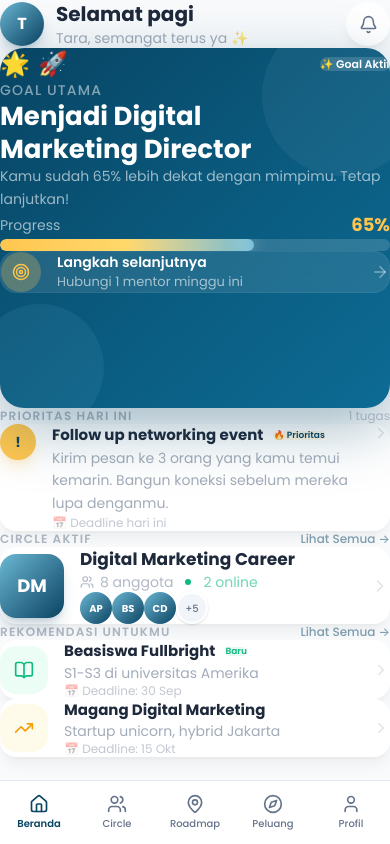
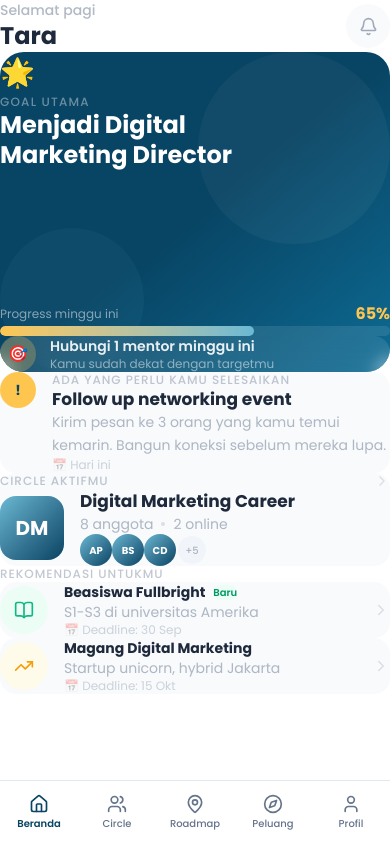
Before and after one commit to beautifio/beautifio-web, a Next.js app: page / in a window 390 px wide. Built offline with nearby package versions, Linux system fonts and the light colour scheme.

Commit message:
Homepage redesign v2 - premium mobile experience

```diff
--- a/src/app/page.tsx
+++ b/src/app/page.tsx
@@ -9,13 +9,9 @@ import {
   User,
   ChevronRight,
   Bell,
-  Sparkles,
   BookOpen,
-  Target,
   TrendingUp,
-  ArrowRight,
 } from "lucide-react";
-import { Badge } from "@/components/ui/badge";
 import { Avatar } from "@/components/ui/avatar";
 import { BottomNavigation } from "@/components/ui/bottom-nav";
 
@@ -28,82 +24,64 @@ const navItems = [
 ];
 
 export default function HomePage() {
-  const [activeTab, setActiveTab] = useState("home");
+  const [activeTab] = useState("home");
 
   return (
-    <div className="min-h-screen bg-bg">
-      <div className="max-w-[420px] mx-auto">
+    <div className="min-h-screen bg-surface pb-24">
+      <div className="max-w-[430px] mx-auto">
 
         {/* ─── Header ─────────────────────── */}
-        <header className="flex items-center justify-between px-6 pt-8 pb-2">
-          <div className="flex items-center gap-3">
-            <div className="w-11 h-11 rounded-full bg-gradient-to-br from-secondary to-primary flex items-center justify-center text-white text-base font-bold shadow-lg shadow-primary/20">
-              T
+        <header className="flex items-center justify-between px-6 pt-7 pb-3">
+          <div>
+            <p className="text-sm text-text-secondary/50 font-medium">Selamat pagi</p>
+            <h1 className="text-2xl font-bold text-text-primary -mt-0.5">Tara</h1>
           </div>
-            <div>
-              <h1 className="text-xl font-bold text-text-primary">Selamat pagi</h1>
-              <p className="text-sm text-text-secondary/60">Tara, semangat terus ya ✨</p>
-            </div>
-          </div>
-          <button className="w-11 h-11 rounded-full bg-surface flex items-center justify-center cursor-pointer shadow-lg shadow-black/5 hover:shadow-xl transition-shadow">
-            <Bell size={19} className="text-text-secondary" />
+          <button className="w-11 h-11 rounded-full bg-bg flex items-center justify-center cursor-pointer hover:bg-muted transition-colors">
+            <Bell size={19} className="text-text-secondary/60" />
           </button>
         </header>
 
-        {/* ─── Hero Goal Card ──────────────── */}
-        <section className="px-6 mt-6 mb-20">
-          <div className="rounded-3xl bg-gradient-to-br from-primary via-[#0a5a7e] to-[#0d6b94] p-8 text-white shadow-[0_20px_60px_rgba(8,68,99,0.35)] min-h-[360px] flex flex-col relative overflow-hidden">
-            <div className="absolute -top-8 -right-8 w-40 h-40 rounded-full bg-white/5" />
-            <div className="absolute -bottom-6 -left-6 w-32 h-32 rounded-full bg-secondary/10" />
+        {/* ─── Hero Card ──────────────────── */}
+        <section className="px-6 mt-6 mb-24">
+          <div className="rounded-3xl bg-gradient-to-br from-primary via-primary to-[#0d6b94] text-white overflow-hidden relative"
+            style={{ height: "320px" }}
+          >
+            <div className="absolute top-0 right-0 w-48 h-48 rounded-full bg-white/[0.04] -mr-16 -mt-16" />
+            <div className="absolute bottom-0 left-0 w-36 h-36 rounded-full bg-secondary/[0.06] -ml-12 -mb-12" />
 
-            <div className="relative z-10 flex flex-col h-full min-h-[360px]">
-              <div className="flex items-center justify-between">
-                <div className="flex gap-2">
-                  <span className="text-2xl">🌟</span>
-                  <span className="text-2xl">🚀</span>
-                </div>
-                <Badge className="bg-white/15 text-white text-[11px] px-3 py-1 font-medium">
-                  ✨ Goal Aktif
-                </Badge>
+            <div className="relative z-10 flex flex-col justify-between h-full p-7">
+              <div>
+                <span className="text-[28px]">🌟</span>
+                <p className="text-xs text-white/40 font-medium uppercase tracking-[0.1em] mt-5">
+                  Goal utama
+                </p>
+                <h2 className="text-[24px] font-bold leading-tight mt-1.5">
+                  Menjadi Digital<br />Marketing Director
+                </h2>
               </div>
 
-              <div className="mt-10 space-y-2">
-                <p className="text-sm font-medium text-white/50 uppercase tracking-[0.08em]">
-                  Goal Utama
-                </p>
-                <h2 className="text-[26px] font-bold leading-tight">
-                  Menjadi Digital<br />Marketing Director
-                </h2>
-                <p className="text-sm text-white/60 mt-3 leading-relaxed">
-                  Kamu sudah 65% lebih dekat dengan mimpimu. Tetap lanjutkan!
-                </p>
+              <div className="space-y-5">
+                <div>
+                  <div className="flex items-center justify-between mb-2.5">
+                    <span className="text-xs text-white/50">Progress minggu ini</span>
+                    <span className="text-base font-bold text-accent">65%</span>
                   </div>
-
-              <div className="mt-8">
-                <div className="flex items-center justify-between mb-3">
-                  <span className="text-sm text-white/60">Progress</span>
-                  <span className="text-lg font-bold text-accent">65%</span>
-                </div>
-                <div className="h-3 rounded-full bg-white/15 overflow-hidden">
+                  <div className="h-2.5 rounded-full bg-white/10 overflow-hidden">
                     <div
-                    className="h-full rounded-full bg-gradient-to-r from-accent via-[#ffd86b] to-secondary transition-all duration-700 ease-out relative"
+                      className="h-full rounded-full bg-gradient-to-r from-accent to-secondary transition-all duration-700 ease-out"
                       style={{ width: "65%" }}
-                  >
-                    <div className="absolute right-0 top-0 bottom-0 w-4 rounded-full bg-white/40 blur-sm" />
-                  </div>
+                    />
                   </div>
                 </div>
 
-              <div className="mt-auto pt-8">
-                <div className="flex items-center gap-4 p-4 rounded-2xl bg-white/10 backdrop-blur-md border border-white/5">
-                  <div className="w-10 h-10 rounded-xl bg-accent/25 flex items-center justify-center flex-shrink-0">
-                    <Target size={18} className="text-accent" />
+                <div className="flex items-center gap-3.5 p-4 rounded-2xl bg-white/10 backdrop-blur-sm">
+                  <div className="w-9 h-9 rounded-xl bg-accent/25 flex items-center justify-center flex-shrink-0">
+                    <span className="text-base">🎯</span>
                   </div>
-                  <div className="flex-1 min-w-0">
-                    <p className="text-sm font-semibold text-white">Langkah selanjutnya</p>
-                    <p className="text-[13px] text-white/60 mt-0.5">Hubungi 1 mentor minggu ini</p>
+                  <div>
+                    <p className="text-sm font-semibold text-white/90">Hubungi 1 mentor minggu ini</p>
+                    <p className="text-xs text-white/50 mt-0.5">Kamu sudah dekat dengan targetmu</p>
                   </div>
-                  <ArrowRight size={18} className="text-white/40 flex-shrink-0" />
                 </div>
               </div>
             </div>
@@ -111,119 +89,95 @@ export default function HomePage() {
         </section>
 
         {/* ─── Priority Task ──────────────── */}
-        <section className="px-6 mb-20">
-          <div className="flex items-center justify-between mb-5">
-            <h2 className="text-xs font-semibold text-text-secondary/50 uppercase tracking-[0.1em]">
-              Prioritas Hari Ini
-            </h2>
-            <span className="text-xs text-text-secondary/40">1 tugas</span>
-          </div>
-          <div className="rounded-2xl bg-surface p-6 shadow-lg shadow-black/5 hover:shadow-xl transition-shadow">
+        <section className="px-6 mb-24">
+          <div className="rounded-2xl bg-bg p-6">
             <div className="flex items-start gap-4">
-              <div className="w-9 h-9 rounded-xl bg-accent flex items-center justify-center flex-shrink-0 mt-0.5 shadow-lg shadow-accent/25">
+              <div className="w-9 h-9 rounded-xl bg-accent flex items-center justify-center flex-shrink-0 mt-0.5">
                 <span className="text-sm font-bold text-accent-foreground">!</span>
               </div>
               <div className="flex-1 min-w-0">
-                <div className="flex items-center gap-2.5">
-                  <h3 className="text-[15px] font-bold text-text-primary">
+                <p className="text-xs text-text-secondary/40 font-medium uppercase tracking-[0.08em] mb-2">
+                  Ada yang perlu kamu selesaikan
+                </p>
+                <h3 className="text-[17px] font-bold text-text-primary leading-snug">
                   Follow up networking event
                 </h3>
-                  <Badge variant="accent" className="text-[9px] px-2 py-0.5 leading-none">
-                    🔥 Prioritas
-                  </Badge>
-                </div>
-                <p className="text-sm text-text-secondary/60 mt-2 leading-relaxed">
-                  Kirim pesan ke 3 orang yang kamu temui kemarin. Bangun koneksi sebelum mereka lupa denganmu.
+                <p className="text-sm text-text-secondary/50 mt-2 leading-relaxed">
+                  Kirim pesan ke 3 orang yang kamu temui kemarin. Bangun koneksi sebelum mereka lupa.
                 </p>
-                <div className="flex items-center gap-4 mt-4 text-xs text-text-secondary/40">
-                  <span>📅 Deadline hari ini</span>
+                <div className="flex items-center gap-4 mt-4">
+                  <span className="text-xs text-text-secondary/30">📅 Hari ini</span>
                 </div>
               </div>
-              <ChevronRight size={18} className="text-text-secondary/20 flex-shrink-0 mt-2" />
             </div>
           </div>
         </section>
 
         {/* ─── Circle ─────────────────────── */}
-        <section className="px-6 mb-20">
-          <div className="flex items-center justify-between mb-5">
-            <h2 className="text-xs font-semibold text-text-secondary/50 uppercase tracking-[0.1em]">
-              Circle Aktif
-            </h2>
-            <button className="text-xs font-medium text-primary/50 cursor-pointer hover:text-primary transition-colors">
-              Lihat Semua →
-            </button>
+        <section className="px-6 mb-24">
+          <div className="rounded-2xl bg-bg p-6">
+            <div className="flex items-center justify-between mb-4">
+              <p className="text-xs text-text-secondary/40 font-medium uppercase tracking-[0.08em]">
+                Circle aktifmu
+              </p>
+              <ChevronRight size={16} className="text-text-secondary/20" />
             </div>
-          <div className="rounded-2xl bg-surface p-6 shadow-lg shadow-black/5 hover:shadow-xl transition-shadow">
             <div className="flex items-center gap-4">
-              <div className="w-16 h-16 rounded-2xl bg-gradient-to-br from-secondary to-primary flex items-center justify-center text-white text-lg font-bold flex-shrink-0 shadow-lg shadow-primary/20">
+              <div className="w-16 h-16 rounded-2xl bg-gradient-to-br from-secondary to-primary flex items-center justify-center text-white text-xl font-bold flex-shrink-0">
                 DM
               </div>
               <div className="flex-1 min-w-0">
                 <h3 className="text-[17px] font-bold text-text-primary">Digital Marketing Career</h3>
-                <div className="flex items-center gap-3 mt-2">
-                  <span className="text-sm text-text-secondary/50 flex items-center gap-1.5">
-                    <Users size={14} />
-                    8 anggota
-                  </span>
-                  <span className="w-1.5 h-1.5 rounded-full bg-success" />
-                  <span className="text-sm text-success/60">2 online</span>
+                <div className="flex items-center gap-2 mt-2">
+                  <span className="text-sm text-text-secondary/50">8 anggota</span>
+                  <span className="w-1 h-1 rounded-full bg-text-secondary/20" />
+                  <span className="text-sm text-text-secondary/50">2 online</span>
                 </div>
-                <div className="flex items-center mt-4 -space-x-2">
+                <div className="flex items-center mt-3.5 -space-x-2">
                   <Avatar initials="AP" size="sm" />
                   <Avatar initials="BS" size="sm" />
                   <Avatar initials="CD" size="sm" />
-                  <div className="w-8 h-8 rounded-full bg-muted border-2 border-surface flex items-center justify-center text-[10px] font-medium text-text-secondary shadow-sm">
+                  <div className="w-8 h-8 rounded-full bg-muted border-2 border-bg flex items-center justify-center text-[10px] font-medium text-text-secondary/50">
                     +5
                   </div>
                 </div>
               </div>
-              <ChevronRight size={20} className="text-text-secondary/20 flex-shrink-0" />
             </div>
           </div>
         </section>
 
         {/* ─── Opportunities ──────────────── */}
-        <section className="px-6 mb-24">
-          <div className="flex items-center justify-between mb-5">
-            <h2 className="text-xs font-semibold text-text-secondary/50 uppercase tracking-[0.1em]">
+        <section className="px-6 mb-28">
+          <p className="text-xs text-text-secondary/40 font-medium uppercase tracking-[0.08em] mb-4">
             Rekomendasi untukmu
-            </h2>
-            <button className="text-xs font-medium text-primary/50 cursor-pointer hover:text-primary transition-colors">
-              Lihat Semua →
-            </button>
-          </div>
-          <div className="space-y-4">
-            <div className="rounded-2xl bg-surface p-6 shadow-lg shadow-black/5 hover:shadow-xl transition-shadow">
+          </p>
+          <div className="space-y-3">
+            <div className="rounded-2xl bg-bg p-5">
               <div className="flex items-center gap-4">
-                <div className="w-12 h-12 rounded-2xl bg-emerald-50 flex items-center justify-center flex-shrink-0">
-                  <BookOpen size={20} className="text-success" />
+                <div className="w-12 h-12 rounded-xl bg-emerald-50 flex items-center justify-center flex-shrink-0">
+                  <BookOpen size={20} className="text-[#10B981]" />
                 </div>
                 <div className="flex-1 min-w-0">
-                  <div className="flex items-center gap-2.5">
-                    <h3 className="text-[15px] font-bold text-text-primary">Beasiswa Fullbright</h3>
-                    <Badge variant="success" className="text-[9px] px-2 py-0.5 leading-none">Baru</Badge>
+                  <div className="flex items-center gap-2">
+                    <h3 className="text-sm font-bold text-text-primary">Beasiswa Fullbright</h3>
+                    <span className="text-[10px] font-semibold text-emerald-600 bg-emerald-50 px-2 py-0.5 rounded-md">Baru</span>
                   </div>
-                  <p className="text-sm text-text-secondary/60 mt-1">S1-S3 di universitas Amerika</p>
-                  <div className="flex items-center gap-2 mt-2 text-xs text-text-secondary/40">
-                    <span>📅 Deadline: 30 Sep</span>
-                  </div>
+                  <p className="text-sm text-text-secondary/50 mt-0.5">S1-S3 di universitas Amerika</p>
+                  <p className="text-xs text-text-secondary/30 mt-1.5">📅 Deadline: 30 Sep</p>
                 </div>
                 <ChevronRight size={18} className="text-text-secondary/20 flex-shrink-0" />
               </div>
             </div>
 
-            <div className="rounded-2xl bg-surface p-6 shadow-lg shadow-black/5 hover:shadow-xl transition-shadow">
+            <div className="rounded-2xl bg-bg p-5">
               <div className="flex items-center gap-4">
-                <div className="w-12 h-12 rounded-2xl bg-amber-50 flex items-center justify-center flex-shrink-0">
-                  <TrendingUp size={20} className="text-warning" />
+                <div className="w-12 h-12 rounded-xl bg-amber-50 flex items-center justify-center flex-shrink-0">
+                  <TrendingUp size={20} className="text-[#F59E0B]" />
                 </div>
                 <div className="flex-1 min-w-0">
-                  <h3 className="text-[15px] font-bold text-text-primary">Magang Digital Marketing</h3>
-                  <p className="text-sm text-text-secondary/60 mt-1">Startup unicorn, hybrid Jakarta</p>
-                  <div className="flex items-center gap-2 mt-2 text-xs text-text-secondary/40">
-                    <span>📅 Deadline: 15 Okt</span>
-                  </div>
+                  <h3 className="text-sm font-bold text-text-primary">Magang Digital Marketing</h3>
+                  <p className="text-sm text-text-secondary/50 mt-0.5">Startup unicorn, hybrid Jakarta</p>
+                  <p className="text-xs text-text-secondary/30 mt-1.5">📅 Deadline: 15 Okt</p>
                 </div>
                 <ChevronRight size={18} className="text-text-secondary/20 flex-shrink-0" />
               </div>
@@ -235,7 +189,7 @@ export default function HomePage() {
       <BottomNavigation
         items={navItems}
         activeTab={activeTab}
-        onTabChange={setActiveTab}
+        onTabChange={() => {}}
       />
     </div>
   );
```
Lines whose indentation alone changed are shown as unchanged.
